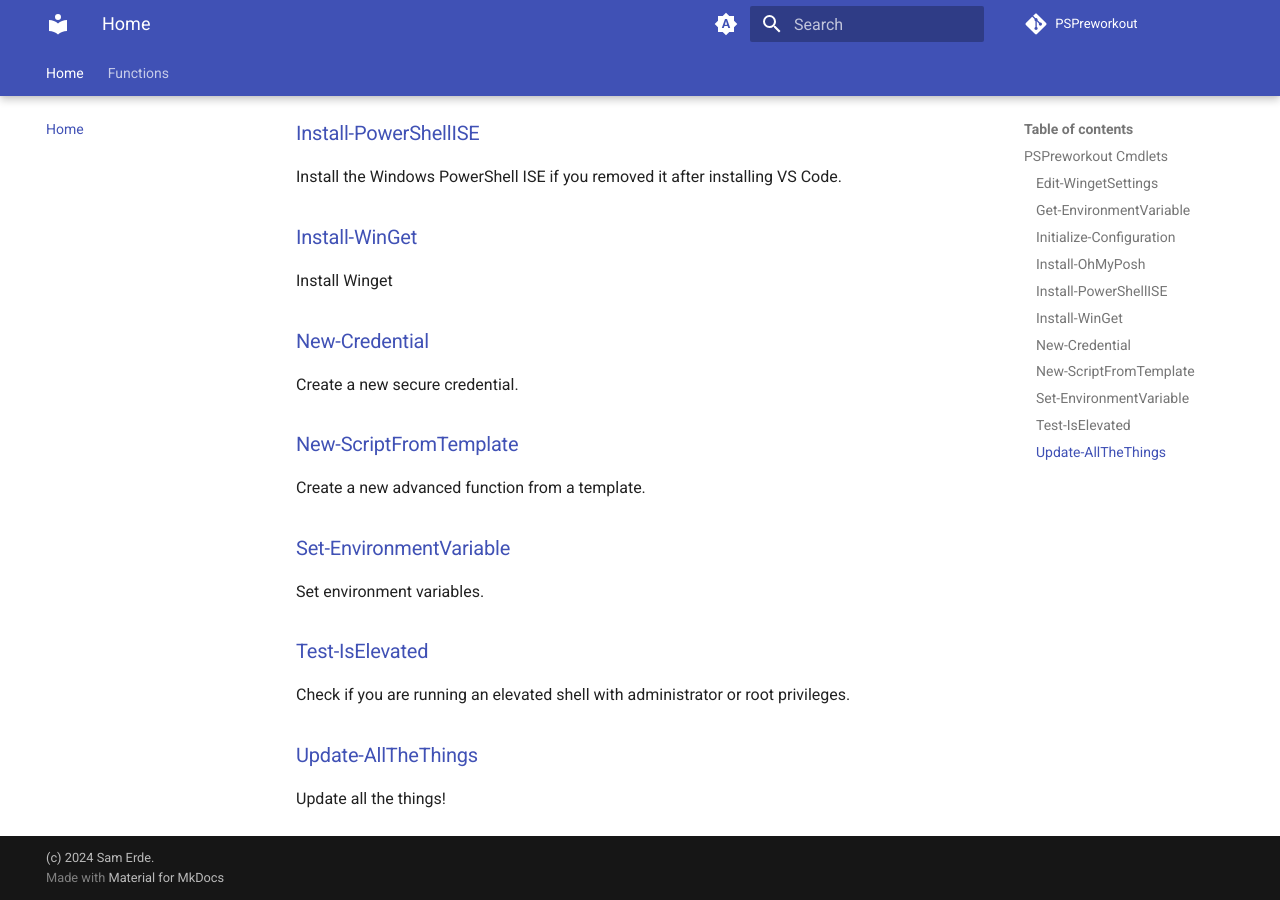
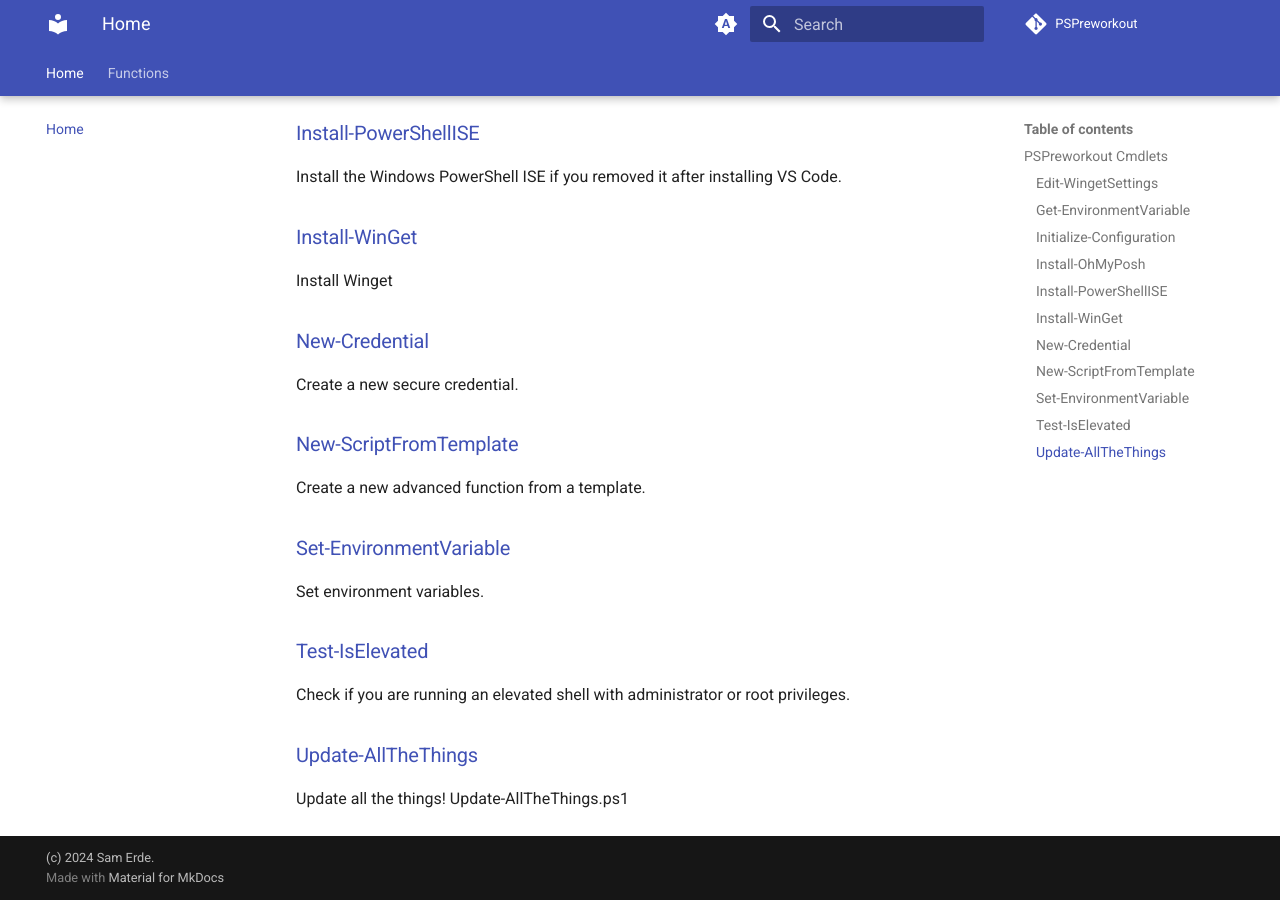
Before and after one commit to SamErde/PSPreworkout, an MkDocs documentation site: the page built from docs/index.md, in a window 1280 px wide and 900 px high, scrolled down 1167 px. Built offline with MkDocs 1.6.1 and Material for MkDocs 9.7.7, drawn with Linux system fonts in a browser that asks for light colours; comment, search, counter and statistics services are not loaded.

```diff
--- a/docs/index.md
+++ b/docs/index.md
@@ -54,4 +54,4 @@ Set environment variables.
 Check if you are running an elevated shell with administrator or root privileges.
 
 ### [Update-AllTheThings](Update-AllTheThings.md)
-Update all the things!
+Update all the things! Update-AllTheThings.ps1
```
Also changed, not shown: README.md (+1 -1 lines).
